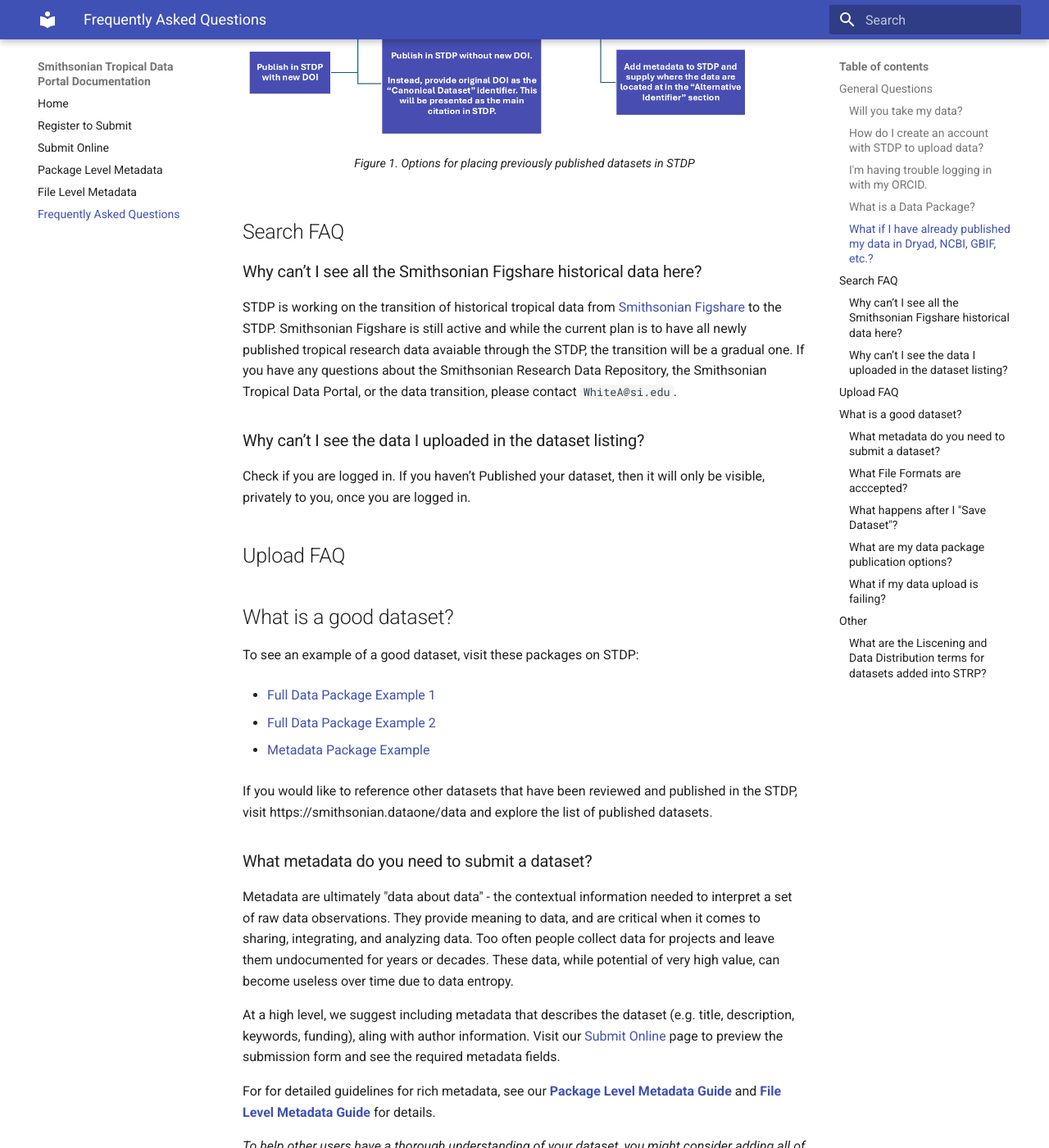
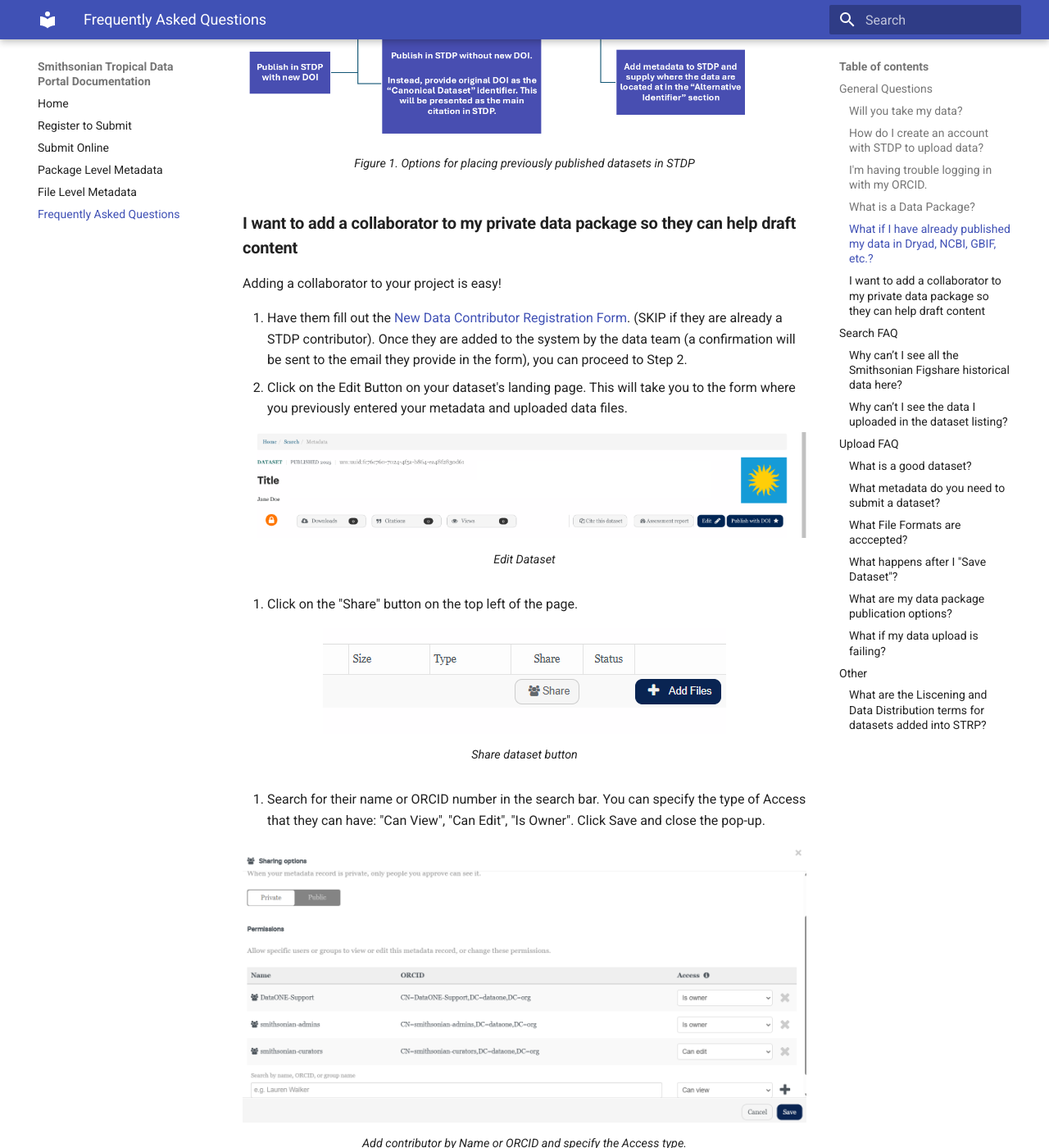
Before and after one commit to SmithsonianTropicalDataPortal/STDP_Documentation, an MkDocs documentation site: the page built from docs/faq.md, in a window 1280 px wide and 1400 px high, scrolled down 1541 px. Shown: the whole window at 82% size. Built offline with MkDocs 1.6.1 and Material for MkDocs 9.7.7, drawn with Linux system fonts in a browser that asks for light colours; some of the changed text lies outside the part shown.

Commit message:
update FAQ, imporve links, add images

```diff
--- a/docs/faq.md
+++ b/docs/faq.md
@@ -1,20 +1,20 @@
-# Frequently Asked Questions
+# **Frequently Asked Questions**
 ## General Questions
-### Will you take my data?
+### **Will you take my data?**
 In short, yes. The mission of the Smithsonian Tropical Data Portal is to help the international community preserve, share, and discover tropical data and other research products including protocols, code, reports, and presentations. We aim to help make past, current, and future tropical datasets accessible by providing resources for documentation, management, storage, and visualization of tropical research data.
 
-### How do I create an account with STDP to upload data?
+### **How do I create an account with STDP to upload data?**
 Check out our [**User Registration**](../register_to_submit/) help documentation to get started with uploads.
 
-### I'm having trouble logging in with my ORCID.
+### **I'm having trouble logging in with my ORCID.**
 If login is not working, please try one or all of our [**login troubleshooting tips**](../login_troubleshooting/). Contact `WhiteA@si.edu` or `BrissetteL@si.edi` if problems persist.
 
-### What is a Data Package?
+### **What is a Data Package?**
 The Smithsonian Research Data Repository primarily archives data packages. Data packages are simply defined as a collection of related data and metadata files. Each data package should contain, when possible, all of the relevant data and metadata from a specific research project (or sub-project/project component). Depending on the size of a research project, multiple data packages may be associated with a single research project.
 
 For example, if a research project consists of field sampling at several distinct sites or over several distinct sampling seasons, each site/season may have its own unique data package. When submitting to the Smithsonian Tropical Data Portal, it is up to the best judgement of the submitting researcher how their research should be grouped.
 
-### What if I have already published my data in Dryad, NCBI, GBIF, etc.?
+### **What if I have already published my data in Dryad, NCBI, GBIF, etc.?**
 
 If your data has already been published in another repository, specialty or not, we still invite you to publish in the STDP. There are a few options that you may consider if you find youself in this situation (Figure 1)
 
@@ -30,15 +30,53 @@
   </figure>
 </p>
 
+
+### **I want to add a collaborator to my private data package so they can help draft content**
+Adding a collaborator to your project is easy!
+
+1. Have them fill out the <a href="https://forms.office.com/r/pqztz1EZbE" target="_blank">New Data Contributor Registration Form</a>. (SKIP if they are already a STDP contributor).  Once they are added to the system by the data team (a confirmation will be sent to the email they provide in the form), you can proceed to Step 2.
+2. Click on the Edit Button on your dataset's landing page. This will take you to the form where you previously entered your metadata and uploaded data files.
+<p align="center">
+  <figure>
+    <a href="../images/Edit%20Dataset.png">
+      <img src="../images/Edit%20Dataset.png" alt="Edit Dataset">
+    </a>
+    <figcaption align="center" style="font-size: 0.9em;">Edit Dataset</figcaption>
+  </figure>
+</p>
+
+3. Click on the "Share" button on the top left of the page.
+<p align="center">
+  <figure>
+    <a href="../images/share_button.png">
+      <img src="../images/share_button.png" alt="Share dataset button">
+    </a>
+    <figcaption align="center" style="font-size: 0.9em;">Share dataset button</figcaption>
+  </figure>
+</p>
+
+4. Search for their name or ORCID number in the search bar. You can specify the type of Access that they can have: "Can View", "Can Edit", "Is Owner". Click Save and close the pop-up.
+<p align="center">
+  <figure>
+    <a href="../images/add_contributor.png">
+      <img src="../images/add_contributor.png" alt="Add contributor by Name or ORCID and specify the Access type.">
+    </a>
+    <figcaption align="center" style="font-size: 0.9em;">Add contributor by Name or ORCID and specify the Access type.</figcaption>
+  </figure>
+</p>
+
+5. Save Dataset. Your collaborator should now have access to your private dataset. You can provide the direct URL to the dataset or they can ssearch for the title of your dataset in the main search bar of the data portal.
+
+
 ## Search FAQ
-### Why can’t I see all the Smithsonian Figshare historical data here?
+### **Why can’t I see all the Smithsonian Figshare historical data here?**
 STDP is working on the transition of historical tropical data from <a href="https://smithsonian.figshare.com" target="_blank">Smithsonian Figshare</a> to the STDP. Smithsonian Figshare is still active and while the current plan is to have all newly published tropical research data avaiable through the STDP, the transition will be a gradual one. If you have any questions about the Smithsonian Research Data Repository, the Smithsonian Tropical Data Portal,  or the data transition, please contact `WhiteA@si.edu`.
 
-### Why can’t I see the data I uploaded in the dataset listing?
+### **Why can’t I see the data I uploaded in the dataset listing?**
 Check if you are logged in. If you haven’t Published your dataset, then it will only be visible, privately to you, once you are logged in.
 
 ## Upload FAQ
-## What is a good dataset?
+### **What is a good dataset?**
 To see an example of a good dataset, visit these packages on STDP:
 
 * <a href="https://smithsonian.dataone.org/view/doi%3A10.60635%2FC31609" target="_blank">Full Data Package Example 1</a>
@@ -47,13 +85,13 @@
 
 * <a href="https://smithsonian.dataone.org/view/urn%3Auuid%3Aac43b6aa-4c4a-47e9-9f5f-dac2caabc1e5" target="_blank">Metadata Package Example</a>
 
-If you would like to reference other datasets that have been reviewed and published in the STDP, visit https://smithsonian.dataone/data and explore the list of published datasets.
+If you would like to reference other datasets that have been reviewed and published in the STDP, visit <a href="https://smithsonian.dataone.org/portals/tropical" target="_blank">Smithsonian Tropical Data Portal</a> and explore the list of published datasets.
 
-### What metadata do you need to submit a dataset?
+### **What metadata do you need to submit a dataset?**
 
 Metadata are ultimately "data about data" - the contextual information needed to interpret a set of raw data observations. They provide meaning to data, and are critical when it comes to sharing, integrating, and analyzing data. Too often people collect data for projects and leave them undocumented for years or decades. These data, while potential of very high value, can become useless over time due to data entropy.
 
-At a high level, we suggest including metadata that describes the dataset (e.g. title, description, keywords, funding), aling with author information. Visit our  [Submit Online](../submit_online/) page to preview the submission form and see the required metadata fields.
+At a high level, we suggest including metadata that describes the dataset (e.g. title, description, keywords, funding), along with author information. Visit our  [Submit Online](../submit_online/) page to preview the submission form and see the required metadata fields.
 
 For for detailed guidelines for rich metadata, see our [ **Package Level Metadata Guide** ](../package_level_meta_reqs/) and [ **File Level Metadata Guide**](../file_level_metadata/) for details.
 
@@ -61,46 +99,55 @@
 
 The goal of metadata is to document a project's output so that a reasonable scientist will be able to understand and use all the components of the output without any outside consultation. The following components represent a non-exhaustive list of components typically expected within metadata records submitted to the STDP:
 
-* A descriptive title that includes the topic, geographic location, dates, and, if applicable, the scale of the data.
-* A descriptive data package abstract that provides a brief overview summarizing the specific contents and purpose of the data package.
-* Funding information, if applicable.
-* A list of all people or organizations associated with the data package with at least one person or organization acting as a creator and one acting as a contact (these can be the same).
-* Full records of field and laboratory sampling times and locations, including a geographic description interpretable by a general scientific audience.
-* Full records of taxonomic coverage within the data package (if applicable).
-* Full descriptions of field and laboratory sample collection methods.
-* Full descriptions of field and laboratory sample processing methods.
-* Full descriptions of any hardware and software used (including make, model, and version where applicable).
-* Full attribute/variable information for all data.
-* Quality control procedures.
-* Relevant explanations for why the particular components detailed above were chosen for the project.
+<div style="border-left: 4px solid #3498db; padding: 10px; background-color: #f9f9f9; font-size: 16px;">
+    <ul>
+        <li><strong>A descriptive title</strong> that includes the topic, geographic location, dates, and, if applicable, the scale of the data.</li>
+        <li><strong>A descriptive data package abstract</strong> that provides a brief overview summarizing the specific contents and purpose of the data package.</li>
+        <li>Funding information, if applicable.</li>
+        <li>A list of all people or organizations associated with the data package with at least one person or organization acting as a creator and one acting as a contact (these can be the same).</li>
+        <li>Full records of field and laboratory sampling times and locations, including a geographic description interpretable by a general scientific audience.</li>
+        <li>Full records of taxonomic coverage within the data package (if applicable).</li>
+        <li>Full descriptions of field and laboratory sample collection methods.</li>
+        <li>Full descriptions of field and laboratory sample processing methods.</li>
+        <li>Full descriptions of any hardware and software used (including make, model, and version where applicable).</li>
+        <li>Full attribute/variable information for all data. <a href="./file_level_metadata/" target="_blank" rel="noopener noreferrer"> File Level Metadata Guidelines </a></li>
+        <li>Quality control procedures.</li>
+        <li>Relevant explanations for why the particular components detailed above were chosen for the project.</li>
+    </ul>
+</div>
 
 
-### What File Formats are acccepted?
+
+### **What File Formats are acccepted?**
 
 While STDP supports the upload of any data file format, sharing data can be greatly enhanced  if you use ubiquitous, easy-to-read formats. For instance, while Microsoft Excel files are commonplace, it's better to export these spreadsheets to Comma Separated Values (CSV), or tab separated value text files, which can be read on any computer without having Microsoft products installed.
 
 For image files, use common formats like PNG, JPEG, TIFF, etc. Most all browsers can handle these. If you use specialized software to create your data, try to save you data in well-known formats. For instance, GIS data can be exported to ESRI shapefiles, and data created in Matlab or other matrix-based programs can be exported as NetCDF (an open binary format).
 
-### What happens after I "Save Dataset"?
-The dataset will be entered into the STDP system, and will only be visible to you, and those that you share the data package with, privately until you [**Publish**](../submit_online/#publication_options/) the data. You can continue to Edit the record after you submit.
+### **What happens after I "Save Dataset"?**
+The dataset will be entered into the STDP system, and will only be visible to you, and those that you share the data package with, privately until you <a href="../submit_online/#publication_options/" target="_blank" rel="noopener noreferrer">
+    <strong>Publish</strong>
+</a>
+the data. You can continue to Edit the record after you submit.
 
-### What are my data package publication options?
-Please review the [**publication options**](../submit_online/#publication-options) to make your new or previously existing dataset(s) and/or metadata publications available through the Smithsonian Tropical Data Portal. If you have any questions regarding the process, please feel free to reach out to `BrissetteL@si.edu`
+### **What are my data package publication options?**
+Please review the <a href="../submit_online/#publication_options/" target="_blank" rel="noopener noreferrer">
+    <strong>publication options</strong></a> to make your new or previously existing dataset(s) and/or metadata publications available through the Smithsonian Tropical Data Portal. If you have any questions regarding the process, please feel free to reach out to `BrissetteL@si.edu`
 
-### What if my data upload is failing?
+### **What if my data upload is failing?**
 Uploading large amounts of data can be really difficult on home internet connections. We recommend taking the following steps:
 
 * Upload files one at a time and save after each upload is complete to ensure that the changes are properly saved.
 
 * Go to your computer’s battery settings and turn off sleep mode. If your system goes to sleep in the middle of an upload it can stop the process and prevent the changes from saving.
 
-* Please contact ess-dive-support@lbl.gov should the upload issue persist.
+* Please contact `BrissetteL@si.edu` should the upload issue persist.
 
-* Additionally, you may want to consider using Globus to workaround upload errors. Globus is a third-party data transfer tool that ESS-DIVE commonly uses to support large or difficult file uploads. Learn more on our <a href="https://smithsonian.dataone.org/portals/tropical/Globus" target="_blank">Globus documentation page</a>.
+* Additionally, you may want to consider using Globus to workaround upload errors. Globus is a third-party data transfer tool that ESS-DIVE commonly uses to support large or difficult file uploads. Learn more on our <a href="https://smithsonian.dataone.org/portals/tropical/Globus" target="_blank"><strong>Globus documentation page</strong></a>.
 
 ## Other
 
-### What are the Liscening and Data Distribution terms for datasets added into STRP?
+### **What are the Liscening and Data Distribution terms for datasets added into STRP?**
 
 All data and metadata will be released under either the <a href="https://creativecommons.org/publicdomain/zero/1.0/" target="_blank">CC-0 Public Domain Dedication</a> or the <a href="https://creativecommons.org/licenses/by/4.0/" target="_blank">Creative Commons Attribution 4.0 International License</a>. In cases where legal (e.g., contractual) or ethical (e.g., human subjects) restrictions to data sharing exist, it is incumbent on the researcher to ensure compliance with all federal, university, and Institutional Review Board policies, so as to not publish sensitive data. As a repository dedicated to helping researchers increase collaboration and the pace of science, this repository needs certain rights to copy, store, and redistribute data and metadata. By uploading data, metadata, and any other content to the KNB, users warrant that they own any rights to the content and are authorized to do so under copyright or any other right that might pertain to the content. <a href="https://www.bitlaw.com/copyright/database.html" target="_blank">Data and facts themselves are not covered under copyright</a> in the US and most countries, since facts in and of themselves are not eligible for copyright. That said, some associated metadata and some particular compilations of data could potentially be covered by copyright in some jurisdictions.
 
```
Also changed, not shown: docs/index.md (+4 -3 lines), docs/package_level_meta_reqs.md (+1 -1 lines), docs/register_to_submit.md (+1 -1 lines), docs/submit_online.md (+8 -8 lines), docs/images/add_contributor.png (added), docs/images/share_button.png (added).
